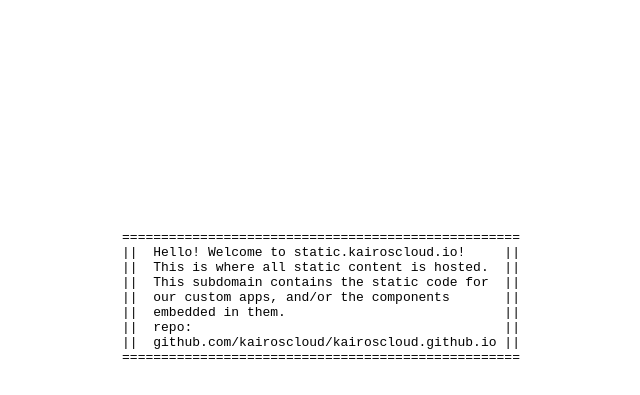
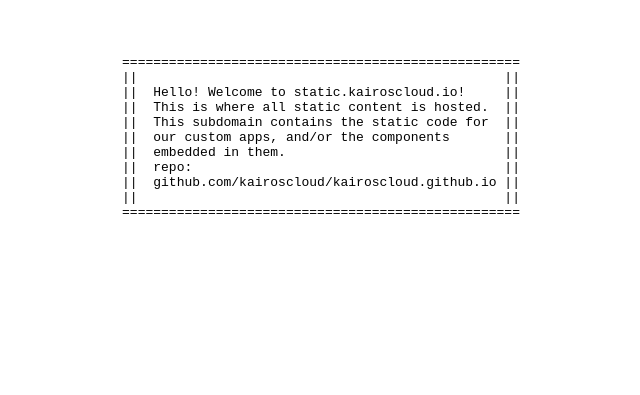
Before and after one commit to kairoscloud/kairoscloud.github.io, a plain HTML site: page index.html in a window 1280 px wide. Shown: the part 103-498 px from the top of the page, without its empty margins (319-959 px from the left). Drawn offline with Linux system fonts and the light colour scheme.

Commit message:
Update index.html

```diff
--- a/index.html
+++ b/index.html
@@ -1,5 +1,6 @@
-<pre style="display: flex; justify-content: center; align-items: center; height: 20vh; margin-top: 40vh">
+<pre style="display: flex; justify-content: center; align-items: center; height: 20vh; margin-top: 20vh">
 ===================================================
+||                                               ||
 ||  Hello! Welcome to static.kairoscloud.io!     ||
 ||  This is where all static content is hosted.  ||
 ||  This subdomain contains the static code for  ||
@@ -7,5 +8,6 @@
 ||  embedded in them.                            ||
 ||  repo:                                        ||
 ||  github.com/kairoscloud/kairoscloud.github.io ||
+||                                               ||
 ===================================================
 </pre>
```
